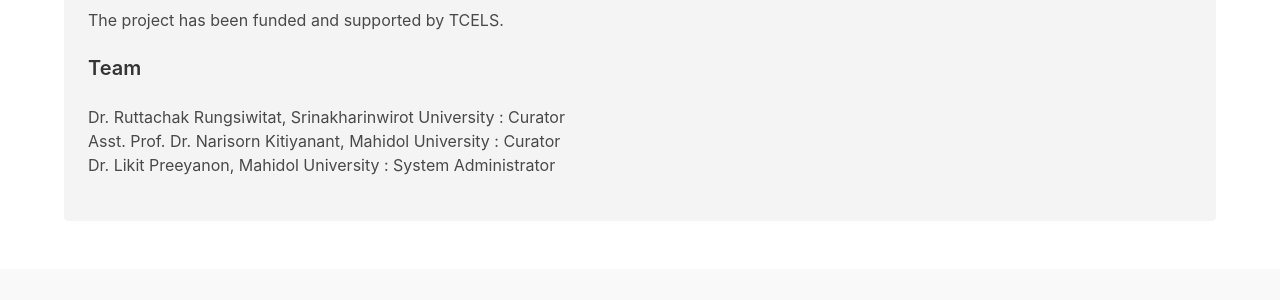
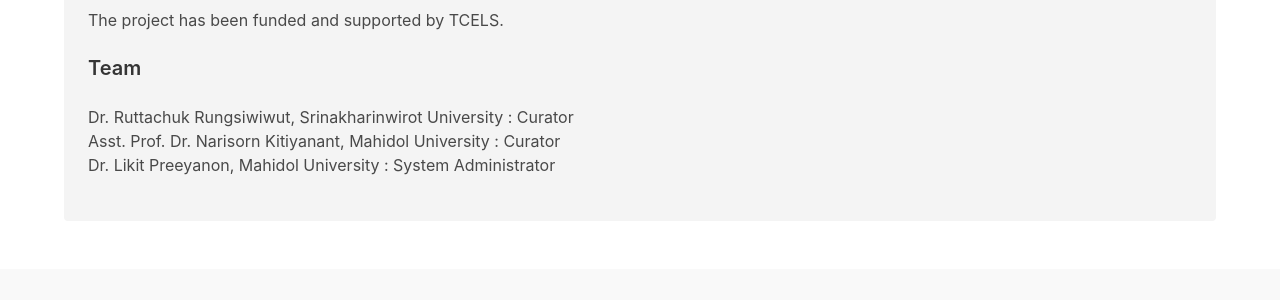
Before and after one commit to likit/thaiscreg2019, a Flask app: page /about in a window 1280 px wide. Shown: the part 478-778 px from the top of the page. Run offline with Flask 2, Linux system fonts and the light colour scheme; some libraries are stand-ins or nearby versions.

Commit message:
fixed typo in team member name

```diff
--- a/app/templates/main/about.html
+++ b/app/templates/main/about.html
@@ -92,7 +92,7 @@
                         <br>
                         <h2 class="subtitle"><strong>Team</strong></h2>
                         <ul>
-                            <li>Dr. Ruttachak Rungsiwitat, Srinakharinwirot University : Curator</li>
+                            <li>Dr. Ruttachuk Rungsiwiwut, Srinakharinwirot University : Curator</li>
                             <li>Asst. Prof. Dr. Narisorn Kitiyanant, Mahidol University : Curator</li>
                             <li>Dr. Likit Preeyanon, Mahidol University : System Administrator</li>
                         </ul>
```
